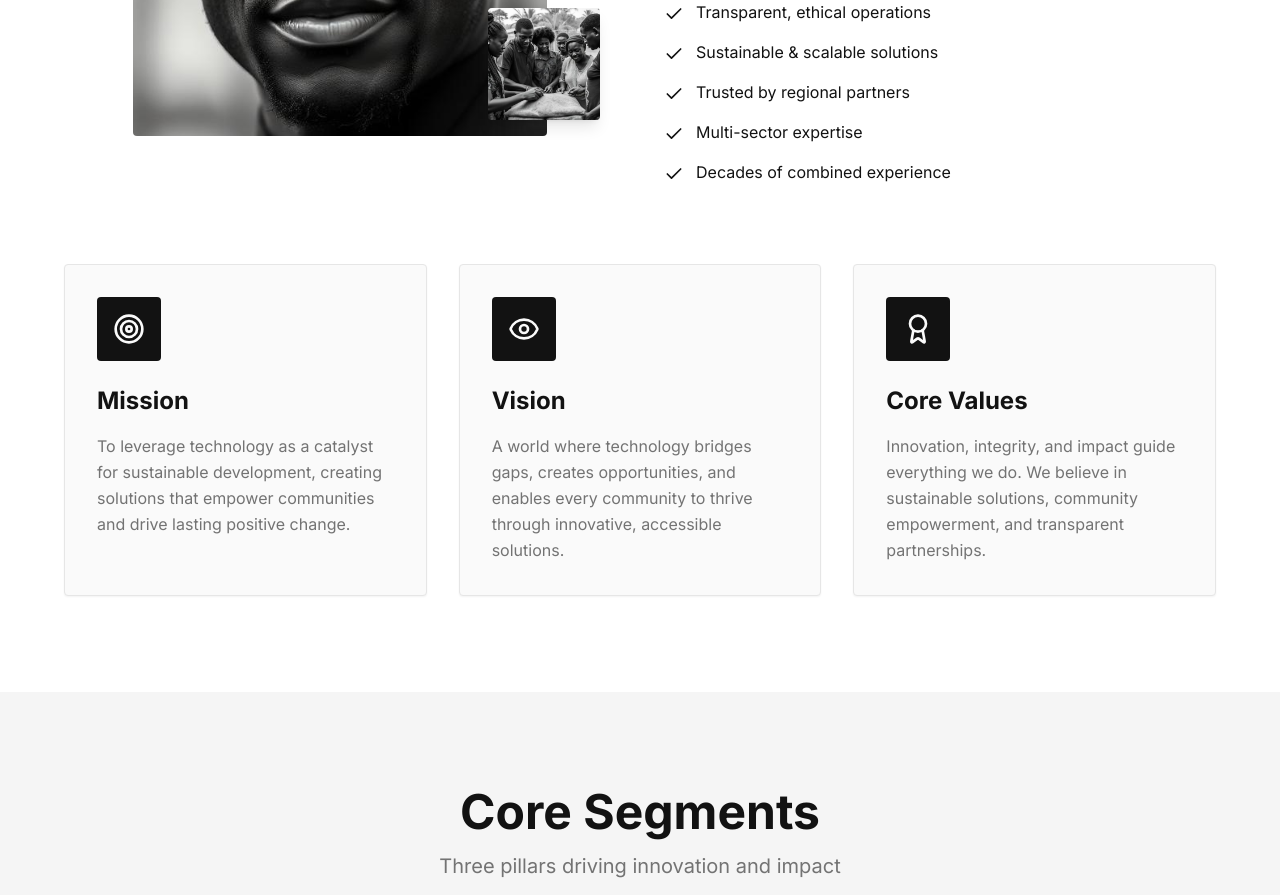
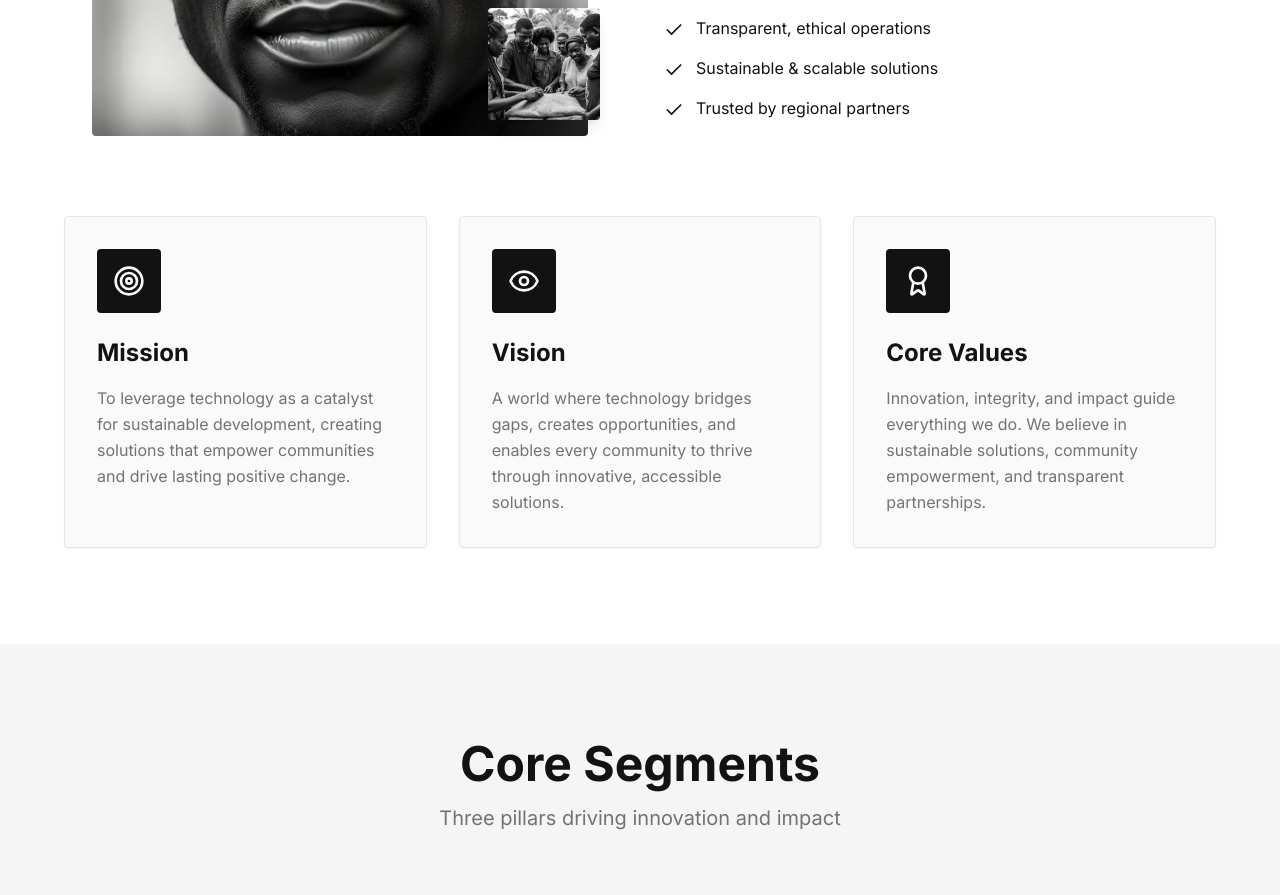
Before and after one commit to nashe01/mwana-template, a React (Vite) app: page / in a window 1280 px wide. Shown: the part 1300-2195 px from the top of the page. Built offline with nearby package versions, Linux system fonts and the light colour scheme; the HTML template or start-up script is replaced by a standard one.

Commit message:
Update About component: fix Tailwind CSS class syntax and clean up highlights array

```diff
--- a/src/components/About.tsx
+++ b/src/components/About.tsx
@@ -31,8 +31,6 @@ const About = () => {
     "Transparent, ethical operations",
     "Sustainable & scalable solutions",
     "Trusted by regional partners",
-    "Multi-sector expertise",
-    "Decades of combined experience",
   ];
 
   return (
@@ -61,7 +59,7 @@ const About = () => {
               <img
                 src={aboutPerson2}
                 alt="Professional team member"
-                className="w-3/4 h-96 object-cover rounded-lg"
+                className="w-[90%] h-96 object-cover rounded-lg"
               />
               <img
                 src={aboutTeam}
```
